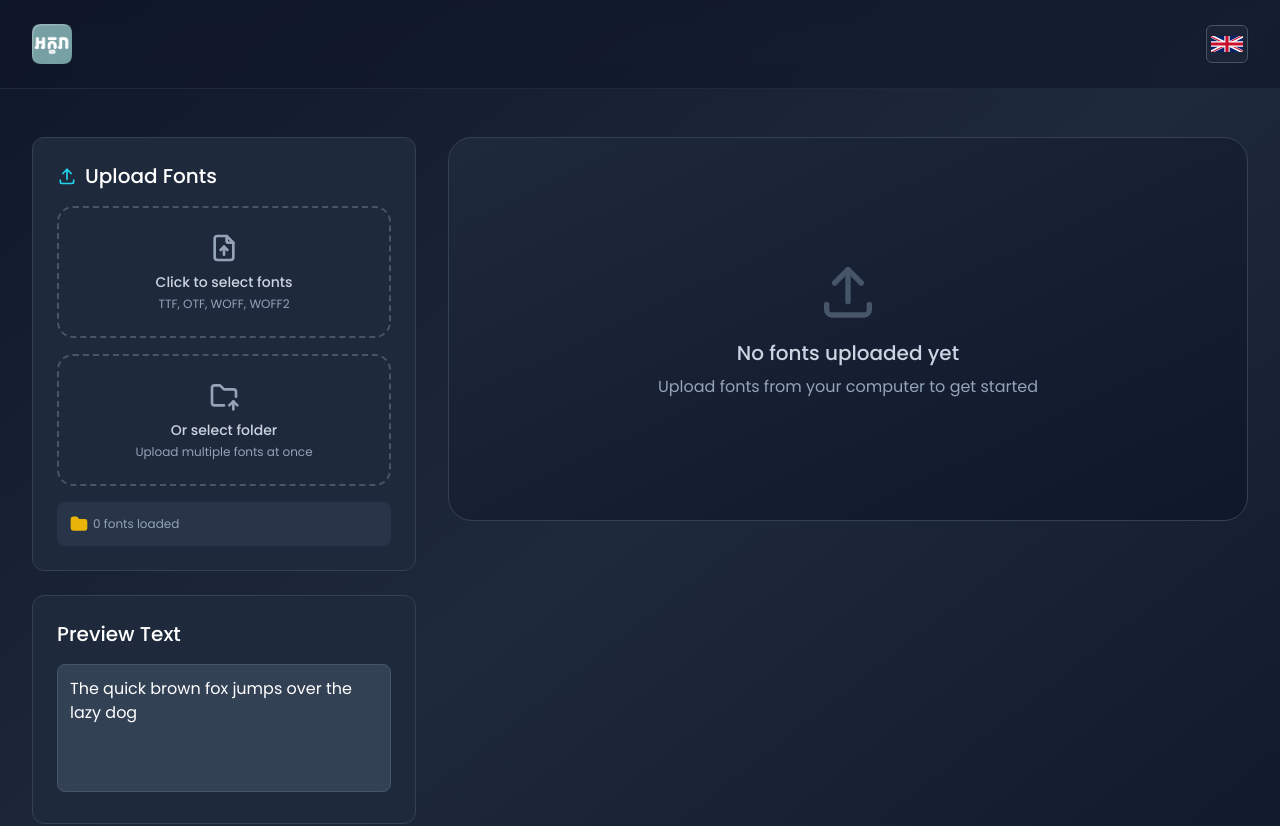
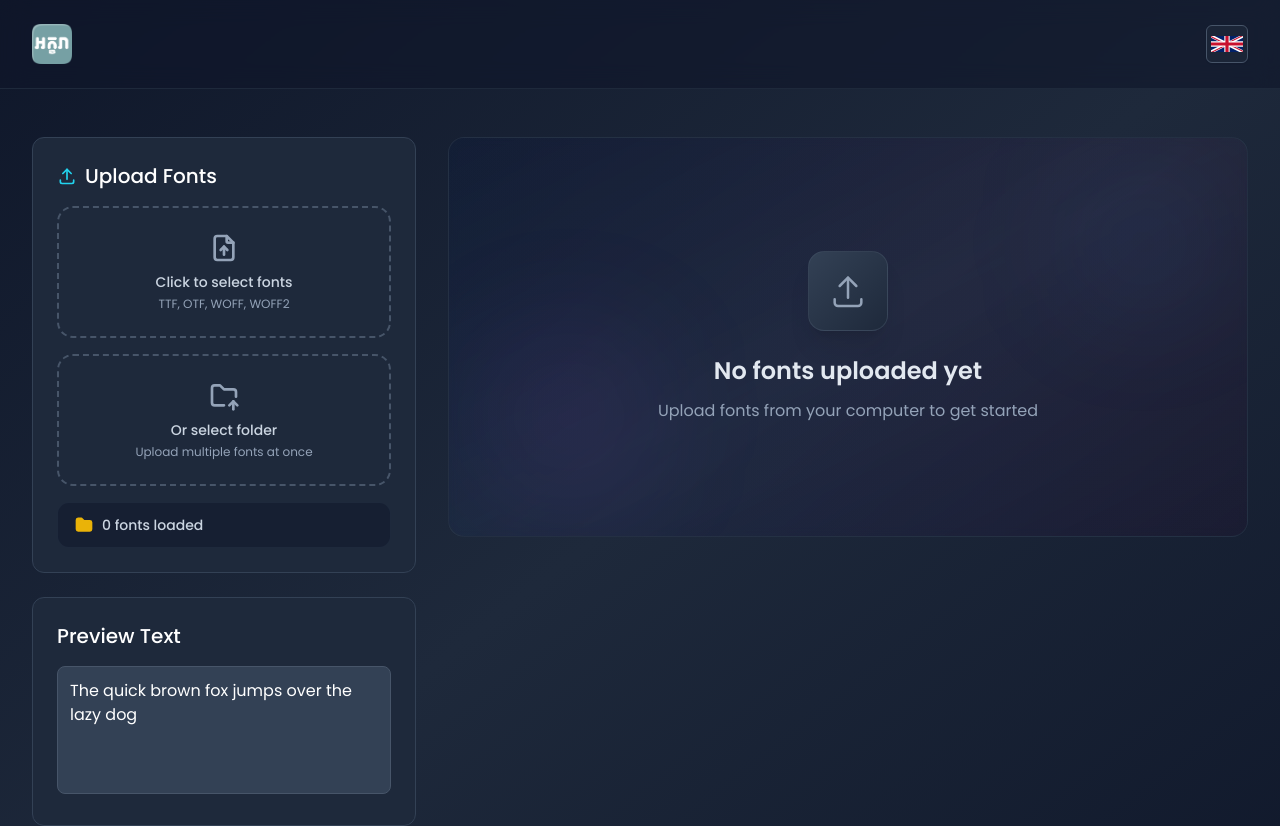
Before and after one commit to zxyren/Akara, a React (Vite) app: page / in a window 1280 px wide. Shown: the top 826 px of the page. Built offline with nearby package versions, Linux system fonts and the light colour scheme; a web font is replaced by a local one.

Commit message:
fix link

```diff
--- a/client/components/FontCard.tsx
+++ b/client/components/FontCard.tsx
@@ -2,7 +2,7 @@
 import { useEffect, useRef, useState, forwardRef } from "react";
 import type { LoadedFont } from "@/types/font";
 import { useI18n, type Language } from "@/hooks/use-i18n";
-import { IconClipboardCheck, IconClipboard, IconX } from "@tabler/icons-react";
+import { IconClipboardCheck, IconClipboard, IconX, IconFileTypography } from "@tabler/icons-react";
 
 interface FontCardProps {
   font: LoadedFont;
@@ -60,57 +60,98 @@
     };
   }, [font.fontData, font.name, getFontFormat, fontFam]);
 
+  const fontClass = activeLanguage === "km" ? "font-kantumruy" : "font-poppins";
+
   return (
     <motion.div
       ref={ref}
       initial={{ opacity: 0, y: 20 }}
       animate={{ opacity: 1, y: 0 }}
-      exit={{ opacity: 0, y: -20 }}
+      exit={{ opacity: 0, scale: 0.95 }}
       transition={{ duration: 0.3 }}
-      className={`${
-    activeLanguage === "km" ? "font-kantumruy" : "font-poppins"
-  } bg-slate-800 border border-slate-700 my-3 rounded-3xl p-6 hover:border-slate-600 transition-colors`}
+      className={`${fontClass} group relative overflow-hidden bg-gradient-to-br from-slate-800/90 to-slate-900/90 backdrop-blur-sm border border-slate-700/50 rounded-2xl p-6 hover:border-slate-600/80 hover:shadow-xl hover:shadow-slate-900/20 transition-all`}
     >
-      <div className="flex items-start justify-between mb-4">
-        <div className="flex-1 border-b border-slate-700 pb-1">
-          <div className="flex items-center gap-2 flex-wrap">
-            <h3 className="font-medium text-slate-200 break-all">{font.name}</h3>
-            <span className="px-2 py-1 bg-slate-700 rounded-lg text-xs text-cyan-300 font-mono flex-shrink-0">.{ext}</span>
+      {/* Subtle gradient overlay on hover */}
+      <div className="absolute inset-0 bg-gradient-to-br from-blue-500/0 to-purple-500/0 group-hover:from-blue-500/5 group-hover:to-purple-500/5 transition-all duration-500" />
+
+      {/* Header */}
+      <div className="relative flex items-start justify-between mb-5 pb-4 border-b border-slate-700/50">
+        <div className="flex-1 min-w-0">
+          <div className="flex items-center gap-2 mb-2">
+            <div className="p-1.5 bg-slate-700/50 rounded-lg">
+              <IconFileTypography size={23} className="text-blue-400" strokeWidth={2} />
+            </div>
+            <h3 className="font-medium text-slate-100 truncate">{font.name}</h3>
+            <span className="px-2 py-0.5 bg-gradient-to-r from-cyan-500/20 to-blue-500/20 border border-cyan-500/30 rounded-md text-xs text-cyan-300 font-mono uppercase tracking-wide">{ext}</span>
           </div>
-          <p className="text-xs text-slate-400 mt-1">{font.fontFamily}</p>
+          <p className="text-xs text-slate-400 truncate pl-8">{font.fontFamily}</p>
         </div>
-        <motion.button whileHover={{ scale: 1.1 }} whileTap={{ scale: 0.95 }} onClick={() => onRemove(fontIndex)} className="p-2 hover:bg-slate-700 rounded-lg transition-colors flex-shrink-0">
-          <IconX size={23} className="text-slate-400" />
+
+        <motion.button
+          whileHover={{ scale: 1.1, rotate: 90 }}
+          whileTap={{ scale: 0.9 }}
+          onClick={() => onRemove(fontIndex)}
+          className="p-2 hover:bg-red-500/10 rounded-lg transition-colors group/btn"
+        >
+          <IconX size={20} className="text-slate-400 group-hover/btn:text-red-400 transition-colors" />
         </motion.button>
       </div>
 
-      <motion.div initial={{ opacity: 0 }} animate={{ opacity: 1 }} transition={{ delay: 0.2 }} className="space-y-3">
-        {!loaded && <div className="text-white text-sm italic">Loading...</div>}
-        <div className="space-y-2" style={{ opacity: loaded ? 1 : 0.5 }}>
-          <p style={{ fontFamily: fontFam }} className="text-3xl break-words">
-            {previewText ? previewText.slice(0, 60) : ''}{previewText && previewText.length > 60 && '...'}
+      {/* Preview Section */}
+      <div className="relative space-y-4">
+        {!loaded && (
+          <motion.div
+            initial={{ opacity: 0 }}
+            animate={{ opacity: 1 }}
+            className="flex items-center gap-2 text-slate-400 text-sm"
+          >
+            <div className="w-1.5 h-1.5 bg-blue-400 rounded-full animate-pulse" />
+            Loading font...
+          </motion.div>
+        )}
+
+        <div
+          className="relative bg-slate-900 rounded-xl p-5 min-h-[100px] flex items-center border border-slate-700/30"
+          style={{ opacity: loaded ? 1 : 0.4 }}
+        >
+          <p
+            style={{ fontFamily: fontFam }}
+            className="text-3xl text-white leading-snug"
+          >
+            {previewText ? previewText.slice(0, 60) : ''}
+            {previewText && previewText.length > 60 && '...'}
           </p>
         </div>
 
-        <div className="flex flex-wrap gap-2 pt-3 border-slate-700">
-          <motion.button whileHover={{ scale: 1.05 }} whileTap={{ scale: 0.95 }} onClick={() => onCopy(font.name)} className="flex items-center gap-2 px-3 py-1 text-xs bg-slate-700 hover:bg-slate-600 rounded-lg transition-colors">
+        {/* Actions */}
+        <div className="flex items-center justify-between gap-3">
+          <motion.button
+            whileHover={{ scale: 1.02 }}
+            whileTap={{ scale: 0.98 }}
+            onClick={() => onCopy(font.name)}
+            className="flex items-center gap-2 px-4 py-2 bg-slate-700/50 hover:bg-slate-700 rounded-lg transition-all text-sm font-medium"
+          >
             {copied === font.name ? (
               <>
                 <IconClipboardCheck size={16} className="text-green-400" />
-                {t("font.copied")}
+                <span className="text-green-400">{t("font.copied")}</span>
               </>
             ) : (
               <>
-                <IconClipboard size={16} />
-                {t("font.copyName")}
+                <IconClipboard size={16} className="text-slate-300" />
+                <span className="text-slate-300">{t("font.copyName")}</span>
               </>
             )}
           </motion.button>
-          <span className="text-xs text-slate-400 px-3 py-1 bg-slate-700/50 rounded-lg">
-            {(font.file.size / 1024).toFixed(2)} KB
-          </span>
+
+          <div className="flex items-center gap-2 px-3 py-2 bg-slate-900/50 border border-slate-700/30 rounded-lg">
+            <div className="w-1.5 h-1.5 bg-emerald-400 rounded-full animate-pulse" />
+            <span className="text-xs text-slate-300 font-medium">
+              {(font.file.size / 1024).toFixed(2)} KB
+            </span>
+          </div>
         </div>
-      </motion.div>
+      </div>
     </motion.div>
   );
 });
--- a/client/components/FontList.tsx
+++ b/client/components/FontList.tsx
@@ -3,7 +3,7 @@
 import { FontPagination } from "./FontPagination";
 import type { LoadedFont } from "@/types/font";
 import { useI18n, type Language } from "@/hooks/use-i18n";
-import { IconUpload } from "@tabler/icons-react";
+import { IconUpload, IconSparkles } from "@tabler/icons-react";
 
 interface FontListProps {
   fonts: LoadedFont[];
@@ -35,56 +35,58 @@
   ITEMS_PER_PAGE,
 }: FontListProps) => {
   const { t } = useI18n(activeLanguage);
-
+  const fontClass = activeLanguage === "km" ? "font-kantumruy" : "font-poppins";
   const totalPages = Math.ceil(filteredFonts.length / ITEMS_PER_PAGE);
   const startIndex = (currentPage - 1) * ITEMS_PER_PAGE;
   const endIndex = startIndex + ITEMS_PER_PAGE;
   const paginatedFonts = filteredFonts.slice(startIndex, endIndex);
 
+  const EmptyCard = ({ children }: { children: React.ReactNode }) => (
+    <motion.div
+      initial={{ opacity: 0, y: 20 }}
+      animate={{ opacity: 1, y: 0 }}
+      className={`${fontClass} relative overflow-hidden bg-gradient-to-br from-slate-900/50 via-slate-800/30 to-slate-900/50 backdrop-blur-sm border border-slate-700/50 rounded-2xl p-16 text-center min-h-[400px] flex items-center justify-center`}
+    >
+      <div className="absolute inset-0 bg-gradient-to-r from-blue-500/5 via-purple-500/5 to-pink-500/5 animate-pulse" />
+      <div className="absolute top-10 right-10 w-32 h-32 bg-blue-500/10 rounded-full blur-3xl" />
+      <div className="absolute bottom-10 left-10 w-40 h-40 bg-purple-500/10 rounded-full blur-3xl" />
+      {children}
+    </motion.div>
+  );
+
   if (fonts.length === 0) {
     return (
-      <motion.div
-        initial={{ opacity: 0, scale: 0.9 }}
-        animate={{ opacity: 1, scale: 1 }}
-        className={`bg-gradient-to-br from-slate-800 to-slate-900 border border-slate-700 rounded-3xl p-12 text-center flex items-center justify-center min-h-96 ${activeLanguage === "km" ? "font-kantumruy" : "font-poppins"}`}
-      >
-        <div>
-          <IconUpload className="w-16 h-16 mx-auto text-slate-600 mb-4" />
-          <h3 className="text-xl font-medium text-slate-300 mb-2">
-            {t("font.noFontsUploaded")}
-          </h3>
+      <EmptyCard>
+        <div className="relative z-10">
+          <motion.div initial={{ scale: 0 }} animate={{ scale: 1 }} className="mb-6 inline-flex w-20 h-20 rounded-2xl bg-gradient-to-br from-slate-700 to-slate-800 border border-slate-600/50 shadow-xl items-center justify-center">
+            <IconUpload className="w-10 h-10 text-slate-400" strokeWidth={1.5} />
+          </motion.div>
+          <h3 className="text-2xl font-semibold text-slate-200 mb-3">{t("font.noFontsUploaded")}</h3>
           <p className="text-slate-400">{t("font.uploadFonts")}</p>
         </div>
-      </motion.div>
+      </EmptyCard>
     );
   }
 
   if (filteredFonts.length === 0) {
     return (
-      <motion.div
-        initial={{ opacity: 0, scale: 0.9 }}
-        animate={{ opacity: 1, scale: 1 }}
-        className={`${activeLanguage === "km" ? "font-kantumruy" : "font-poppins"
-          } bg-gradient-to-br from-slate-800 to-slate-900 border border-slate-700 rounded-xl p-12 text-center flex items-center justify-center min-h-96`}
-      >
-        <div>
-          <p className="text-slate-400">{t("font.noFontsMatch")}</p>
+      <EmptyCard>
+        <div className="relative z-10">
+          <motion.div animate={{ rotate: [0, 10, -10, 0] }} transition={{ duration: 2, repeat: Infinity }} className="mb-5 text-6xl">🔍</motion.div>
+          <p className="text-slate-300 text-lg font-medium">{t("font.noFontsMatch")}</p>
         </div>
-      </motion.div>
+      </EmptyCard>
     );
   }
 
   return (
-    <div className={`${activeLanguage === "km" ? "font-kantumruy" : "font-poppins"
-      }space-y-4`}>
+    <div className={`${fontClass} space-y-6`}>
       <AnimatePresence mode="popLayout">
-        {paginatedFonts.map((font, index) => {
-          const fontIndex = fonts.indexOf(font);
-          return (
+        {paginatedFonts.map((font, idx) => (
           <FontCard
-              key={`${font.name}-${index}`}
+            key={`${font.name}-${idx}`}
             font={font}
-              fontIndex={fontIndex}
+            fontIndex={fonts.indexOf(font)}
             previewText={previewText}
             activeLanguage={activeLanguage}
             copied={copied}
@@ -93,24 +95,17 @@
             getFileExtension={getFileExtension}
             getFontFormat={getFontFormat}
           />
-          );
-        })}
+        ))}
       </AnimatePresence>
 
-      {/* Font Counter and Pagination */}
-      <motion.div
-        initial={{ opacity: 0 }}
-        animate={{ opacity: 1 }}
-        transition={{ delay: 0.3 }}
-        className={`${activeLanguage === "km" ? "font-kantumruy" : "font-poppins"
-          } space-y-4`}
-      >
-        <div className="text-center text-slate-400 mt-9">
-          <p className="text-sm">
-            {t("font.showing")} {startIndex + 1}-{Math.min(endIndex, filteredFonts.length)}{" "}
-            {t("font.of")} {filteredFonts.length} {t("font.font")}
-            {activeLanguage === "en" && filteredFonts.length !== 1 ? "s" : ""}
-          </p>
+      <motion.div initial={{ opacity: 0 }} animate={{ opacity: 1 }} className="space-y-6 pt-4">
+        <div className="flex justify-center">
+          <motion.div initial={{ scale: 0.9, opacity: 0 }} animate={{ scale: 1, opacity: 1 }} className="inline-flex items-center gap-3 px-6 py-3 bg-gradient-to-r from-slate-800/80 to-slate-700/80 backdrop-blur-sm border border-slate-600/50 rounded-full shadow-lg">
+            <IconSparkles className="w-4 h-4 text-blue-400" strokeWidth={2} />
+            <span className="text-sm text-slate-300">
+              {t("font.showing")} <strong className="text-white">{startIndex + 1}-{Math.min(endIndex, filteredFonts.length)}</strong> {t("font.of")} <strong className="text-white">{filteredFonts.length}</strong> {t("font.font")}{activeLanguage === "en" && filteredFonts.length !== 1 && "s"}
+            </span>
+          </motion.div>
         </div>
 
         {totalPages > 1 && (
--- a/client/components/UploadSection.tsx
+++ b/client/components/UploadSection.tsx
@@ -1,6 +1,6 @@
 import { motion } from "framer-motion";
 import { useI18n, type Language } from "@/hooks/use-i18n";
-import { IconAlertHexagon, IconFileUpload, IconFolderFilled, IconFolderUp, IconUpload } from "@tabler/icons-react";
+import { IconArrowRight, IconFileUpload, IconFolderFilled, IconFolderUp, IconInfoTriangleFilled, IconUpload } from "@tabler/icons-react";
 
 interface UploadSectionProps {
   fontsCount: number;
@@ -76,12 +76,21 @@
       </div>
 
       <div className="mt-4 space-y-2">
-        <div className="p-3 bg-slate-700/50 rounded-lg">
-          <p className="text-xs text-slate-400 flex items-center gap-1">
+        <motion.div
+          initial={{ opacity: 0, y: 10 }}
+          animate={{ opacity: 1, y: 0 }}
+          className="flex items-center justify-between px-4 py-3 bg-slate-900/50 border border-slate-700/30 rounded-xl"
+        >
+          <div className="flex items-center gap-2">
             <IconFolderFilled size={20} className="text-yellow-500" />
-            {fontsCount} {t("upload.fontsLoaded")}
-          </p>
-        </div>
+            <span className="text-sm text-slate-300 font-medium">
+              {fontsCount} {t("upload.fontsLoaded")}
+            </span>
+          </div>
+          {fontsCount > 0 && (
+            <div className="w-2 h-2 bg-green-500 rounded-full animate-pulse" />
+          )}
+        </motion.div>
 
         {skippedFontsCount > 0 && onShowSkipped && (
           <motion.button
@@ -93,12 +102,12 @@
             className="w-full p-3 bg-red-900/30 border border-red-700/50 hover:bg-red-900/40 rounded-lg transition-colors flex items-center justify-between"
           >
             <div className="flex items-center gap-2">
-              <IconAlertHexagon size={20} className="text-red-400" />
+              <IconInfoTriangleFilled size={20} className="text-yellow-400" />
               <span className="text-sm text-red-300 font-medium">
                 {skippedFontsCount} font{skippedFontsCount > 1 ? 's' : ''} couldn't be loaded
               </span>
             </div>
-            <span className="text-xs text-red-400">View →</span>
+            <span className="text-xs flex space-y-5 text-red-400">View<IconArrowRight size={16} /></span>
           </motion.button>
         )}
       </div>
```
Also changed, not shown: client/pages/Index.tsx (+4 -3 lines). Lines whose indentation alone changed are shown as unchanged.
